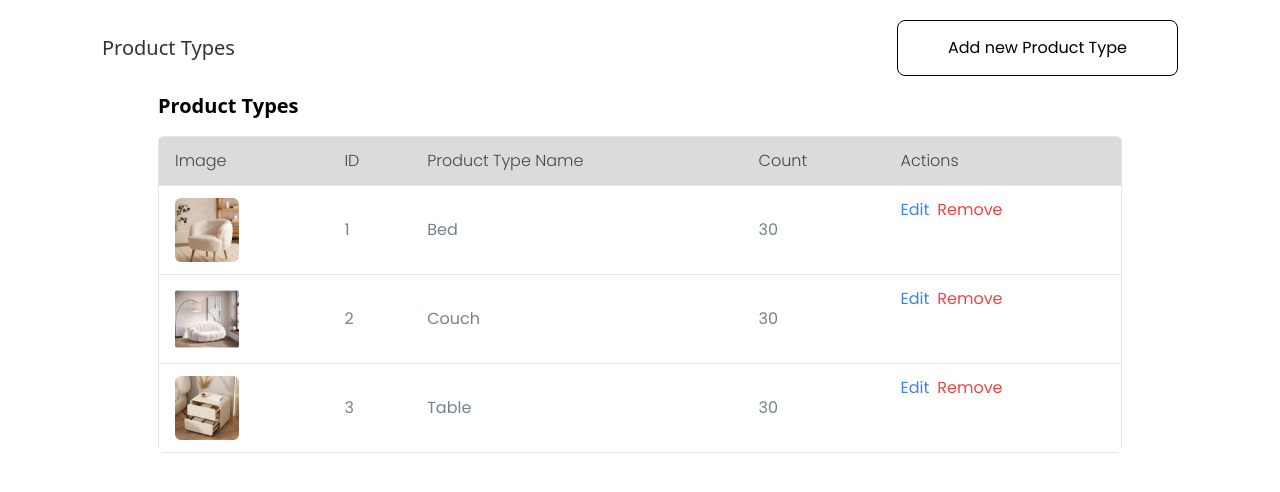
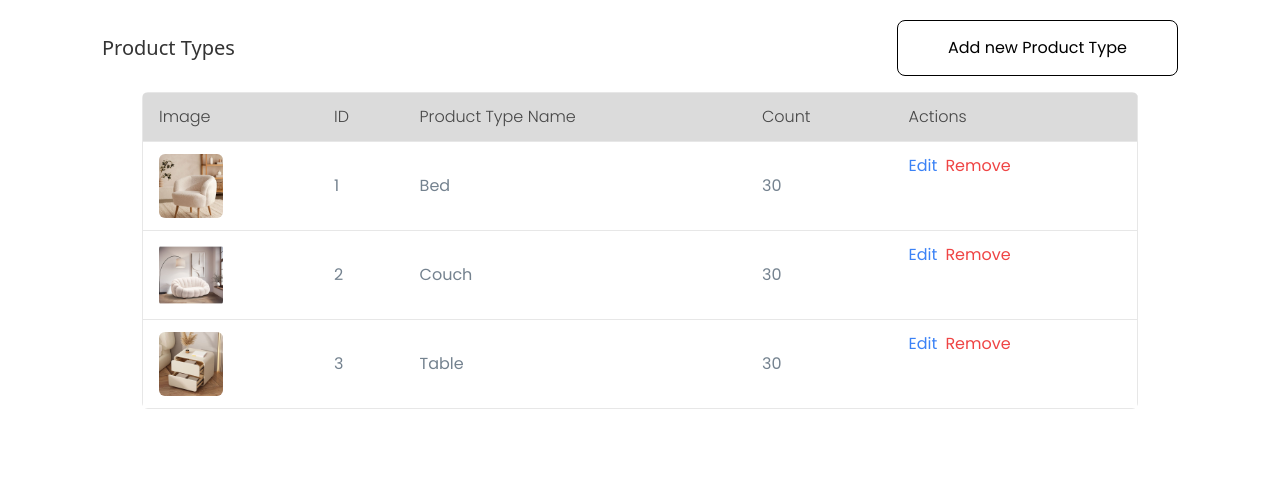
Before and after one commit to HawraaYounes/inventory-management, a React (Vite) app in the folder frontend/: page /product-types in a window 1280 px wide. Shown: the top 492 px of the page. Built offline with nearby package versions, Linux system fonts and the light colour scheme; a web font is replaced by a local one.

Commit message:
updated list for product type

```diff
--- a/frontend/src/components/ProductTypeList.jsx
+++ b/frontend/src/components/ProductTypeList.jsx
@@ -29,8 +29,7 @@ const ProductTypeList = () => {
   ];
 
   return (
-    <div className="px-14">
-      <h2 className="text-xl font-bold mb-4">Product Types</h2>
+    <div className="px-10">
       <Table
         columns={columns}
         data={products}
```
